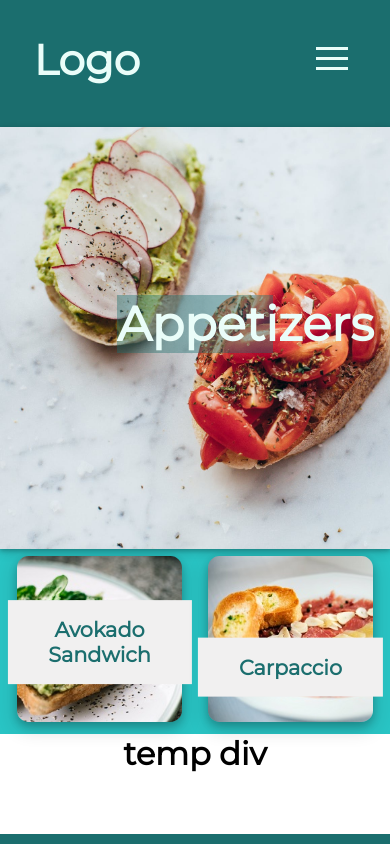
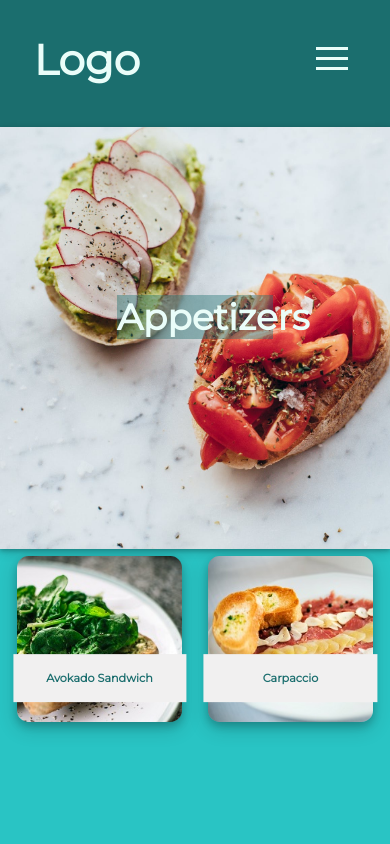
Before and after one commit to DoNotWorr/project-recipe, a React (Create React App) app: page /appetizer in a window 390 px wide. Shown: the top 844 px of the page. Built offline with nearby package versions, Linux system fonts and the light colour scheme.

Commit message:
general changes in colors and  media queries in recipethmb and header

```diff
--- a/src/App.css
+++ b/src/App.css
@@ -5,14 +5,22 @@
 
 .App {
   text-align: center;
-  background-color: rgb(41, 196, 196);
+  background-color: var(--background);
   font-family: "Montserrat", sans-serif;
+  height: 2000px; /*pixles to make sure background color covers whole page*/
 }
 .App h2 {
-  color: #eafdf9;
+  color: var(--titles);
+  padding: 5vh 0 1vh 0;
 }
 .App h3 {
-  color: rgba(27, 110, 110);
+  color: var(--navbarcolor);
+}
+:root {
+  --background: rgb(41, 196, 196);
+  --navbarcolor: rgba(27, 110, 110);
+  --titles: rgba(245, 113, 113);
+  --ingtitles: rgb(241, 240, 240); /*instructions and ingredients*/
 }
 
 .temporary {
--- a/src/components/Category/Category.module.css
+++ b/src/components/Category/Category.module.css
@@ -1,7 +1,4 @@
 .page {
-  background-color: rgb(41, 196, 196);
+  background-color: var(--background);
+  height: 100%;
 }
-
-.page h1 {
-  color: #4eaa9b;
-}
--- a/src/components/Header/Header.module.css
+++ b/src/components/Header/Header.module.css
@@ -40,3 +40,15 @@
     font-size: x-large;
   }
 }
+
+@media only screen and (max-width: 555px) {
+  .banner {
+    position: relative;
+    width: 100%;
+    display: flex;
+    height: 50vh;
+  }
+  .title {
+    font-size: large;
+  }
+}
--- a/src/components/Popular/Popular.module.css
+++ b/src/components/Popular/Popular.module.css
@@ -12,24 +12,27 @@
 
 /* Color */
 .arrow svg {
-  fill: blue;
+  fill: #eafdf9;
 }
 
 .page {
-  background-color: green;
+  background-color: #eafdf9;
 }
 
 /* Color of active page button
  (Splide doesn't support naming this class) */
 :global(button.splide__pagination__page.is-active) {
-  background-color: red;
+  background-color: rgba(27, 110, 110);
 }
 
 /* Color when hover */
 .page:hover {
-  background-color: rebeccapurple;
+  background-color: rgba(27, 110, 110);
 }
 
 .arrow:hover svg {
-  fill: rebeccapurple;
+  fill: rgba(27, 110, 110);
 }
+
+h2 {
+}
--- a/src/components/Recipe/Recipe.jsx
+++ b/src/components/Recipe/Recipe.jsx
@@ -15,9 +15,17 @@ export default function Recipe(props) {
 
   return (
     <div className={styles.recipe}>
+      <div className={styles.imgContainer}>
         <h2>{recipe.name}</h2>
-      <img src={recipe.images.big} alt={recipe.name} />
-      <h2>Ingredients</h2>
+        <img
+          className={styles.image}
+          src={recipe.images.big}
+          alt={recipe.name}
+        />
+      </div>
+
+      <div className={styles.ingrContainer}>
+        <h3>Ingredients</h3>
         <ul className={styles.ingredients}>
           {recipe.ingredients.map((ingredient) => (
             <li>
@@ -25,13 +33,15 @@ export default function Recipe(props) {
             </li>
           ))}
         </ul>
-
-      <h2>Instructions</h2>
+      </div>
+      <div className={styles.instrContainer}>
+        <h3>Instructions</h3>
         <ol className={styles.instructions}>
           {recipe.instructions.map((instruction) => (
             <li>{instruction}</li>
           ))}
         </ol>
       </div>
+    </div>
   );
 }
--- a/src/components/Recipe/Recipe.module.css
+++ b/src/components/Recipe/Recipe.module.css
@@ -1,3 +1,12 @@
+.recipe {
+  display: inline-block;
+}
+
+.image {
+  width: 100vh;
+  height: auto;
+}
+
 .ingredients {
   display: flex;
   flex-direction: column;
@@ -15,6 +24,9 @@
   padding: 0 0 6vh 0;
 }
 
-.recipe h1 {
+.recipe h3 {
+  color: var(--ingtitles);
+}
+.recipe h2 {
   padding: 4vh;
 }
--- a/src/components/RecipeThumbnail/RecipeThumbnail.module.css
+++ b/src/components/RecipeThumbnail/RecipeThumbnail.module.css
@@ -29,3 +29,27 @@
 a {
   text-decoration: none;
 }
+
+@media only screen and (max-width: 1521px) {
+  .recipeName {
+    font-size: 1rem;
+    width: 80%;
+  }
+}
+
+@media only screen and (max-width: 1400px) {
+  .recipeName {
+    font-size: 1rem;
+    width: 76%;
+  }
+}
+@media only screen and (max-width: 900px) {
+  .recipeName {
+    font-size: 0.9rem;
+  }
+}
+@media only screen and (max-width: 500px) {
+  .recipeName {
+    font-size: 0.7rem;
+  }
+}
```
Lines whose indentation alone changed are shown as unchanged.
